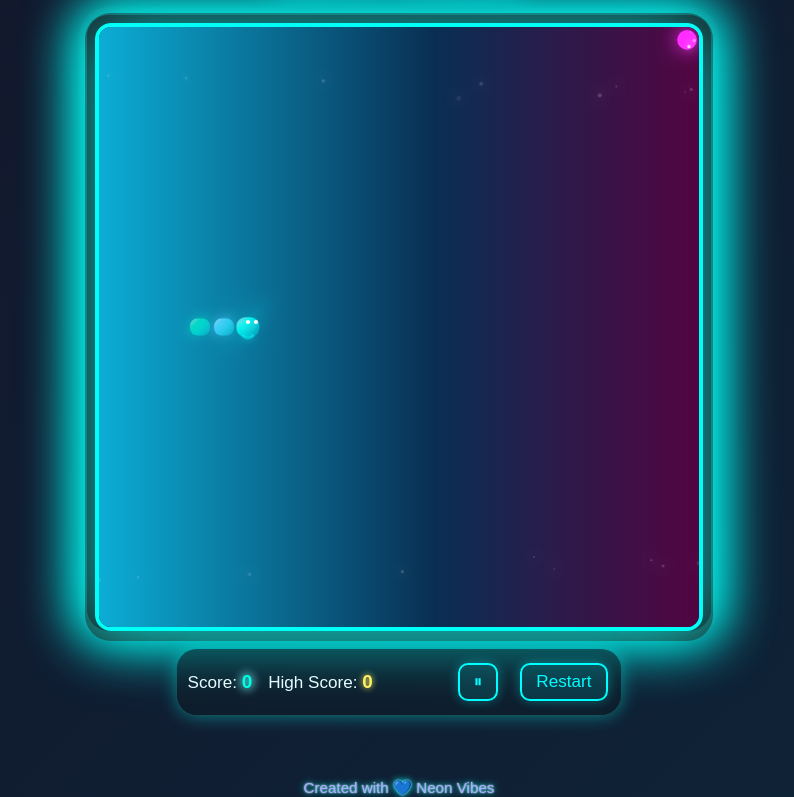
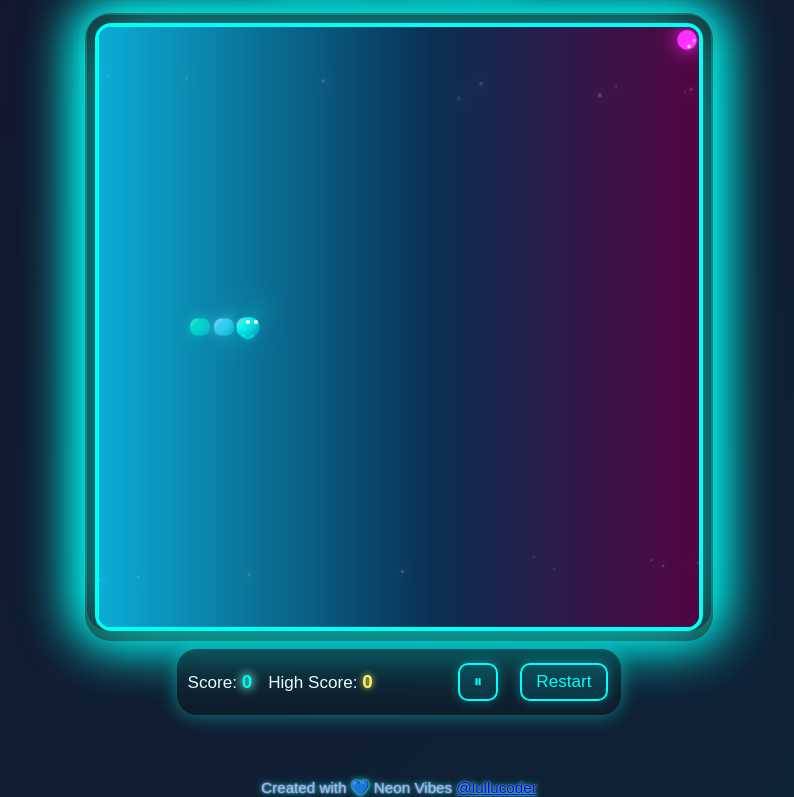
Before and after one commit to Lullucoder/NEON-SNAKE, a plain HTML site: page index.html in a window 1280 px wide. Shown: the part 80-877 px from the top of the page, without its empty margins (241-1035 px from the left). Drawn offline with Linux system fonts and the light colour scheme.

Commit message:
refrence

```diff
--- a/index.html
+++ b/index.html
@@ -24,7 +24,7 @@
         </div>
     </div>
     <footer>
-        <span>Created with 💙 Neon Vibes</span>
+        <span>Created with 💙 Neon Vibes <a href="https://github.com/Lullucoder" target="_blank">@lullucoder</a></span>
     </footer>
     <script src="script.js"></script>
 </body>
```
